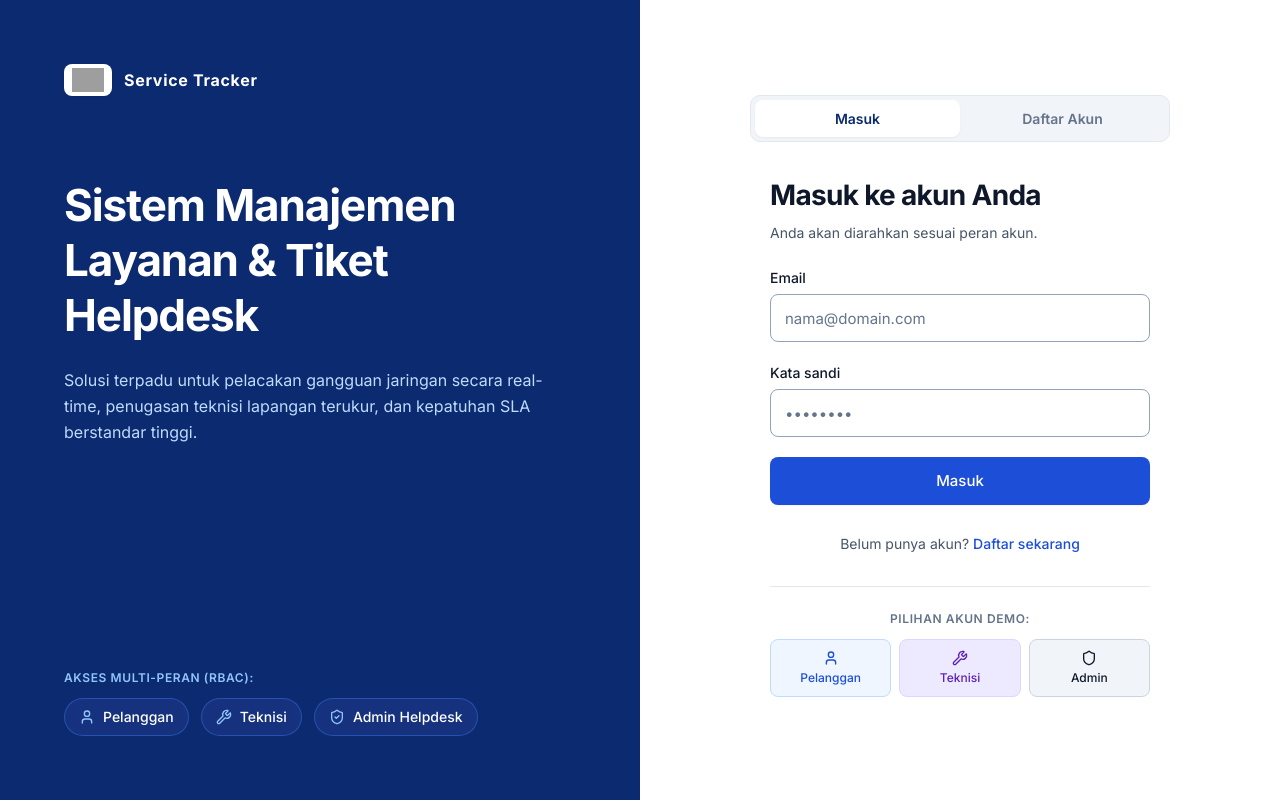
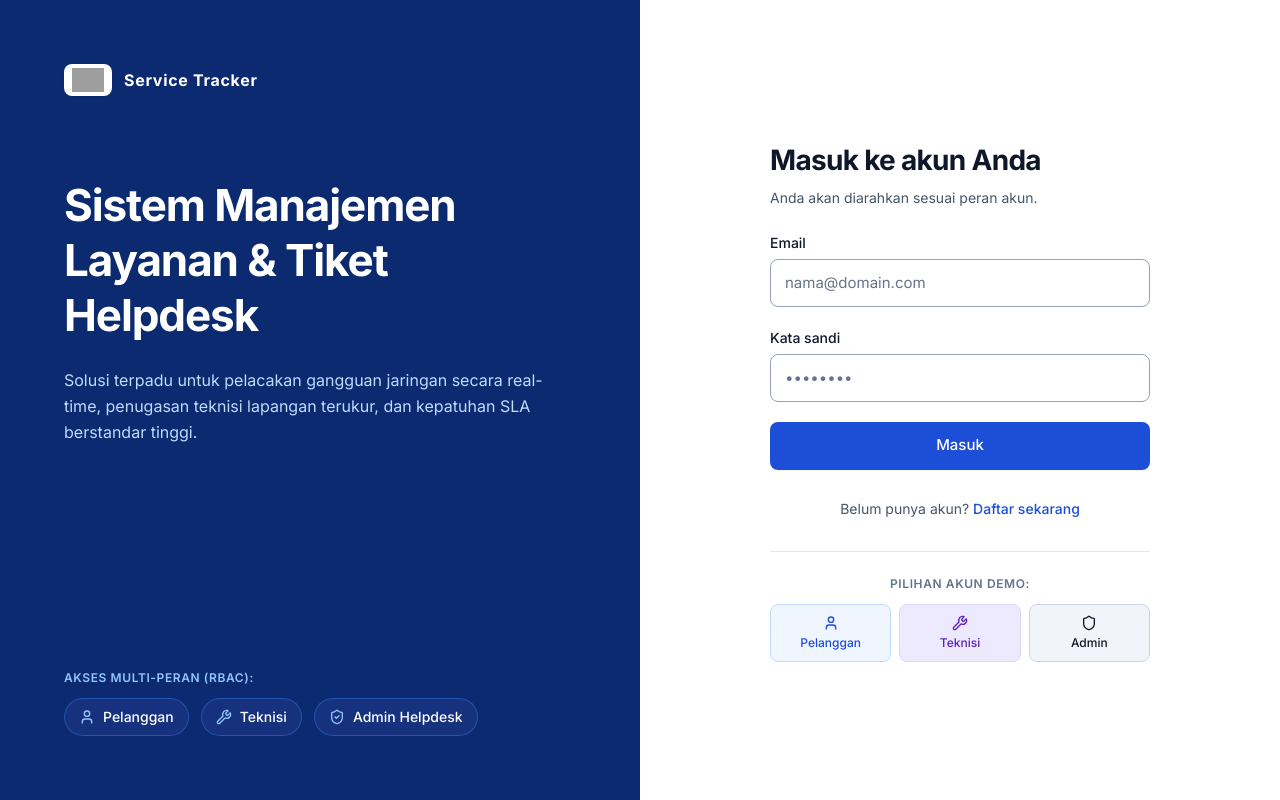
Before and after one commit to Nefaldi/ISP-Service_Tracker, a Next.js app: page /login in a window 1280 px wide. Built offline with nearby package versions, Linux system fonts and the light colour scheme; no server answers; grey boxes are pictures that could not be loaded.

Commit message:
style(auth): hilangkan tab masuk dan daftar akun di bagian atas form

```diff
--- a/src/components/forms/auth-container.tsx
+++ b/src/components/forms/auth-container.tsx
@@ -29,32 +29,6 @@ export function AuthContainer({ initialTab = "login" }: AuthContainerProps) {
 
   return (
     <div className="w-full max-w-[420px] mx-auto py-6">
-      {/* Tab Switcher: Masuk vs Daftar Akun */}
-      <div className="flex rounded-[10px] bg-[#F1F5F9] p-1 mb-6 border border-[#E2E8F0]">
-        <button
-          type="button"
-          onClick={() => handleSwitchTab("login")}
-          className={`flex-1 py-2 text-[14px] font-semibold rounded-[8px] transition-all cursor-pointer text-center ${
-            activeTab === "login"
-              ? "bg-white text-[#0B2A6F] shadow-xs"
-              : "text-[#64748B] hover:text-[#0F172A]"
-          }`}
-        >
-          Masuk
-        </button>
-        <button
-          type="button"
-          onClick={() => handleSwitchTab("register")}
-          className={`flex-1 py-2 text-[14px] font-semibold rounded-[8px] transition-all cursor-pointer text-center ${
-            activeTab === "register"
-              ? "bg-white text-[#0B2A6F] shadow-xs"
-              : "text-[#64748B] hover:text-[#0F172A]"
-          }`}
-        >
-          Daftar Akun
-        </button>
-      </div>
-
       {/* Form Content */}
       <div className="transition-all duration-200">
         {activeTab === "login" ? (
```
